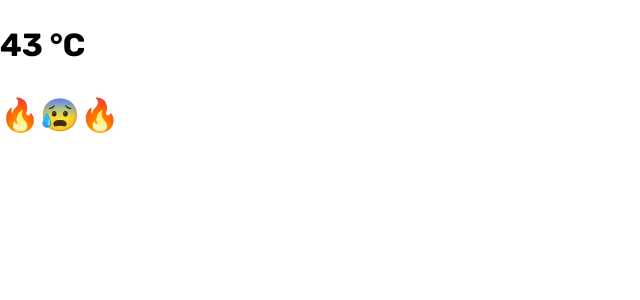
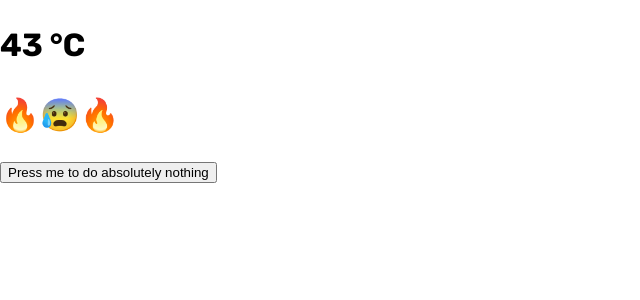
Before and after one commit to lassebaerlandstrand/IT2810-Whirlwind-Project-1, a React (Vite) app: page / in a window 1280 px wide. Shown: the top 300 px of the page, without its empty margins (0-640 px from the left). Built offline with nearby package versions, Linux system fonts and the light colour scheme.

Commit message:
add: Add example component

```diff
--- a/src/components/Button/Button.module.css
+++ b/src/components/Button/Button.module.css
@@ -0,0 +1,3 @@
+button {
+  background-color: #ffffff;
+}
--- a/src/components/Button/Button.tsx
+++ b/src/components/Button/Button.tsx
@@ -0,0 +1,9 @@
+type ButtonType = {
+  text: string;
+};
+
+const Button = ({text}: ButtonType) => {
+  return <button>{text}</button>;
+};
+
+export default Button;
--- a/src/pages/Home/Home.tsx
+++ b/src/pages/Home/Home.tsx
@@ -1,8 +1,11 @@
+import Button from '../../components/Button/Button';
+
 const Home = () => {
   return (
     <div>
       <h1>43 °C</h1>
       <h1>🔥😰🔥</h1>
+      <Button text="Press me to do absolutely nothing" />
     </div>
   );
 };
```
